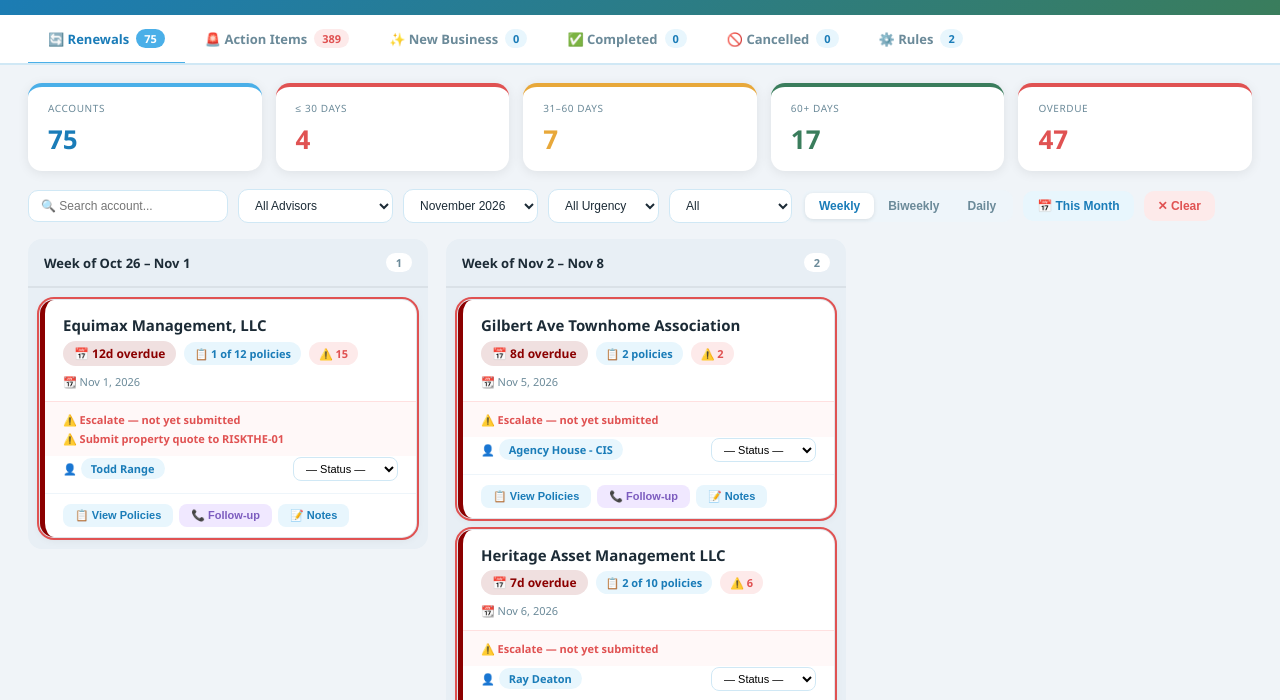
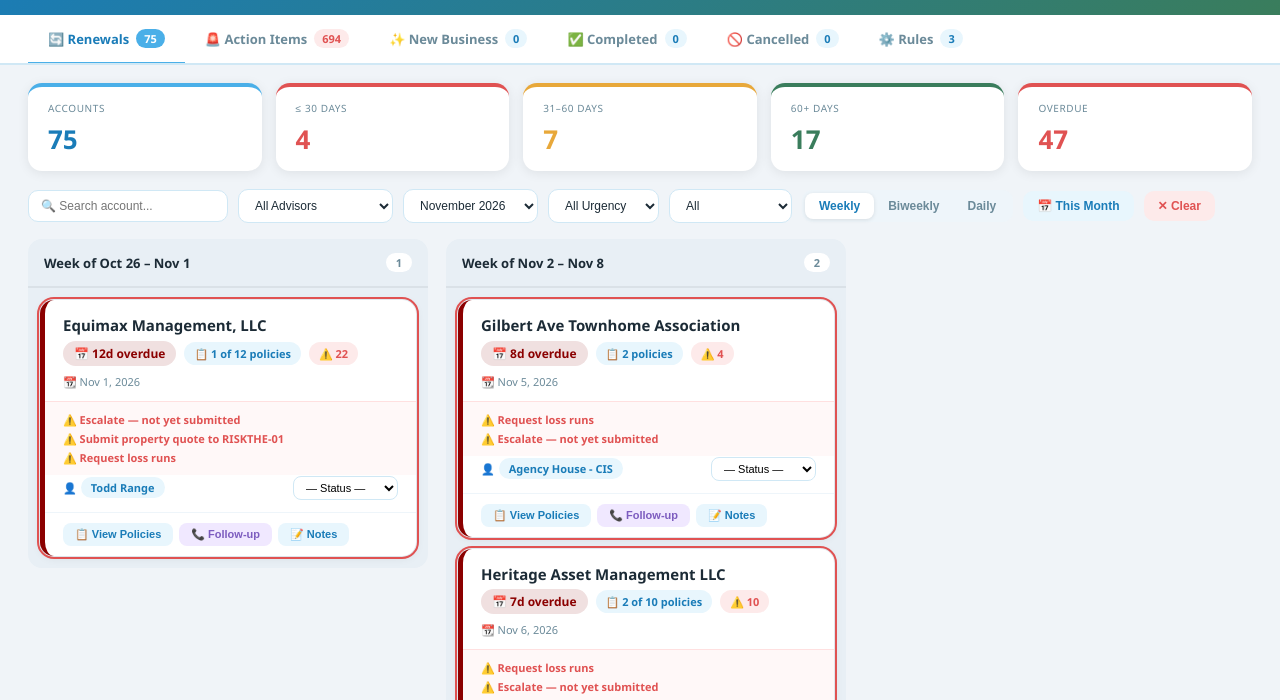
Before and after one commit to cindytames-netizen/kcm-tracker, a plain HTML site: page index.html in a window 1280 px wide. Both pictures are taken after a click on the button "💾 Save". Shown: the part 67-767 px from the top of the page. Drawn offline with Linux system fonts and the light colour scheme.

Commit message:
Update index.html

```diff
--- a/index.html
+++ b/index.html
@@ -370,9 +370,20 @@ header{background:linear-gradient(135deg,var(--sky-dark),var(--green));padding:0
 <script>
 var SK='kcm_v5', SK_NB='kcm_nb_v3', SK_RULES='kcm_rules_v3', SK_RAW='kcm_raw_v1';
 var ADVISORS=['Guy Billups','Todd Range','Riley Wilhoit','Ray Deaton','Todd Sherrer','Brad Soto','Brent Guldahl','DJ Drysdale Jr','Agency House - CIS'];
-var CHK=[{k:'docuSign',l:'DocuSign'},{k:'submitted',l:'Submitted'},{k:'epicBilled',l:'EPIC'},{k:'certsLender',l:'Certs'},{k:'binder',l:'Binder'},{k:'policySent',l:'Policy Sent'}];
+var CHK=[{k:'lossRuns',l:'Loss Runs'},{k:'docuSign',l:'DocuSign'},{k:'submitted',l:'Submitted'},{k:'epicBilled',l:'EPIC'},{k:'certsLender',l:'Certs'},{k:'binder',l:'Binder'},{k:'policySent',l:'Policy Sent'}];
+// Policy types that do NOT require loss runs
+function needsLossRuns(desc) {
+  var d=(desc||'').toLowerCase();
+  if(d.indexOf('flood')>=0)return false;
+  if(d.indexOf('boiler')>=0)return false;
+  if(d.indexOf('worker')>=0||d.indexOf('work comp')>=0)return false;
+  if(d.indexOf('epli')>=0||d.indexOf('employment practices')>=0)return false;
+  if(d.indexOf('terrorism')>=0)return false;
+  return true;
+}
 var QUOTES=[{k:'quoteGL',l:'GL'},{k:'quoteProp',l:'Property'},{k:'quoteUmb',l:'Umbrella'},{k:'quoteWC',l:'Work Comp'},{k:'quoteFlood',l:'Flood'},{k:'quoteBond',l:'Bond'}];
 var DEFAULT_RULES=[
+  {id:'r1',name:'Loss Runs Not Received (120 days)',desc:'Loss runs not received and renewal ≤ 120 days (excludes Flood, Boiler, Work Comp, EPLI, Terrorism)',field:'lossRuns',op:'notChecked',val:'',daysCond:'lte',daysVal:120,msg:'Request loss runs',severity:'warn',on:true,builtIn:true},
   {id:'r2',name:'Not Submitted (120 days)',desc:'No submission and renewal ≤ 120 days',field:'submitted',op:'notChecked',val:'',daysCond:'lte',daysVal:120,msg:'Escalate — not yet submitted',severity:'crit',on:true,builtIn:true},
   {id:'r3',name:'Bound but Policy Not Sent',desc:'Policy bound but not sent to insured',field:'policySent',op:'notChecked',val:'',daysCond:'any',daysVal:0,msg:'Follow up — send policy to insured',severity:'warn',on:true,builtIn:true}
 ];
@@ -1041,7 +1052,7 @@ function buildData() {
     // Year is included so 2026 and 2027 renewals of the same policy have independent checkbox state
     var expYear = isNaN(exp) ? '' : '||'+exp.getFullYear();
     var stableId = (r[1]+'||'+r[4]+expYear).replace(/[^a-zA-Z0-9|]/g,function(c){return '_';});
-    var pol = {id:stableId, _idx:i, accountName:r[1], issuingCompany:r[2], advisor:r[3], description:r[4], expDate:exp, daysUntil:days, premium:'', docuSign:'', submitted:'', epicBilled:'', certsLender:'', binder:'', policySent:'', quoteGL:'', quoteProp:'', quoteUmb:'', quoteWC:'', quoteFlood:'', quoteBond:''};
+    var pol = {id:stableId, _idx:i, accountName:r[1], issuingCompany:r[2], advisor:r[3], description:r[4], expDate:exp, daysUntil:days, premium:'', lossRuns:'', docuSign:'', submitted:'', epicBilled:'', certsLender:'', binder:'', policySent:'', quoteGL:'', quoteProp:'', quoteUmb:'', quoteWC:'', quoteFlood:'', quoteBond:''};
     policies.push(pol);
     if (!accounts[r[1]]) accounts[r[1]] = {name:r[1], advisor:r[3], status:'', followupLog:[], policies:[]};
     accounts[r[1]].policies.push(pol);
@@ -1137,6 +1148,8 @@ function fireRulesOnPolicy(pol,acct) {
     if(!r.on)continue;
     if(r.daysCond==='lte'&&(pol.daysUntil===null||pol.daysUntil>r.daysVal))continue;
     if(r.daysCond==='gte'&&(pol.daysUntil===null||pol.daysUntil<r.daysVal))continue;
+    // Suppress loss runs alert for policy types that don't require them
+    if(r.op==='notChecked'&&r.field==='lossRuns'&&!needsLossRuns(pol.description))continue;
     // Suppress "not yet submitted" escalation if card status shows work is underway
     if(r.op==='notChecked'&&r.field==='submitted'&&isWorking)continue;
     // Suppress "policy not sent" alert if card is not yet Bound (policy can't be sent before binding)
@@ -1236,7 +1249,7 @@ function loadSaved() {
 function saveAll() {
   try {
     var pd={};
-    for(var i=0;i<policies.length;i++){var p=policies[i];pd[p.id]={premium:p.premium||'',boundCarrier:p.boundCarrier||'',boundPremium:p.boundPremium||'',docuSign:p.docuSign,submitted:p.submitted,epicBilled:p.epicBilled,certsLender:p.certsLender,binder:p.binder,policySent:p.policySent,quoteGL:p.quoteGL,quoteProp:p.quoteProp,quoteUmb:p.quoteUmb,quoteWC:p.quoteWC,quoteFlood:p.quoteFlood,quoteBond:p.quoteBond};}
+    for(var i=0;i<policies.length;i++){var p=policies[i];pd[p.id]={premium:p.premium||'',boundCarrier:p.boundCarrier||'',boundPremium:p.boundPremium||'',lossRuns:p.lossRuns,docuSign:p.docuSign,submitted:p.submitted,epicBilled:p.epicBilled,certsLender:p.certsLender,binder:p.binder,policySent:p.policySent,quoteGL:p.quoteGL,quoteProp:p.quoteProp,quoteUmb:p.quoteUmb,quoteWC:p.quoteWC,quoteFlood:p.quoteFlood,quoteBond:p.quoteBond};}
     var ad={};var ns=Object.keys(accounts);for(var i=0;i<ns.length;i++){var n=ns[i];ad[n]={status:accounts[n].status,boundCarrier:accounts[n].boundCarrier||'',boundPremium:accounts[n].boundPremium||'',boundDates:accounts[n].boundDates||[],dateStatuses:accounts[n].dateStatuses||{},followupLog:accounts[n].followupLog||[],dateNotes:accounts[n].dateNotes||{}};}
     localStorage.setItem(SK,JSON.stringify({policies:pd,accounts:ad,savedAt:new Date().toISOString()}));
     localStorage.setItem(SK_NB,JSON.stringify(newBiz));
@@ -1268,7 +1281,7 @@ function closeSyncConfig(){document.getElementById('syncOverlay').classList.add(
 
 function getSyncPayload(){
   var pd={};
-  for(var i=0;i<policies.length;i++){var p=policies[i];pd[p.id]={premium:p.premium||'',boundCarrier:p.boundCarrier||'',boundPremium:p.boundPremium||'',docuSign:p.docuSign,submitted:p.submitted,epicBilled:p.epicBilled,certsLender:p.certsLender,binder:p.binder,policySent:p.policySent,quoteGL:p.quoteGL,quoteProp:p.quoteProp,quoteUmb:p.quoteUmb,quoteWC:p.quoteWC,quoteFlood:p.quoteFlood,quoteBond:p.quoteBond};}
+  for(var i=0;i<policies.length;i++){var p=policies[i];pd[p.id]={premium:p.premium||'',boundCarrier:p.boundCarrier||'',boundPremium:p.boundPremium||'',lossRuns:p.lossRuns,docuSign:p.docuSign,submitted:p.submitted,epicBilled:p.epicBilled,certsLender:p.certsLender,binder:p.binder,policySent:p.policySent,quoteGL:p.quoteGL,quoteProp:p.quoteProp,quoteUmb:p.quoteUmb,quoteWC:p.quoteWC,quoteFlood:p.quoteFlood,quoteBond:p.quoteBond};}
   var ad={};var ns=Object.keys(accounts);
   for(var i=0;i<ns.length;i++){var n=ns[i];ad[n]={status:accounts[n].status,boundCarrier:accounts[n].boundCarrier||'',boundPremium:accounts[n].boundPremium||'',boundDates:accounts[n].boundDates||[],dateStatuses:accounts[n].dateStatuses||{},followupLog:accounts[n].followupLog||[],dateNotes:accounts[n].dateNotes||{}};}
   return {policies:pd,accounts:ad,newBiz:JSON.stringify(newBiz),rules:JSON.stringify(rules),syncedAt:new Date().toISOString()};
@@ -1669,7 +1682,7 @@ function makeCard(a,visiblePols) {
     var p=pols[i];
     var isCancA=isCancelled(a);
     var chk='';
-    if(!isCancA){for(var j=0;j<CHK.length;j++){var f=CHK[j];chk+='<span class="chk '+(isTruthy(p[f.k])?'done':'undone')+'" onclick="togglePol(\''+p.id+'\',\''+f.k+'\',this,event)">'+(isTruthy(p[f.k])?'✔ ':'')+f.l+'</span>';}}
+    if(!isCancA){for(var j=0;j<CHK.length;j++){var f=CHK[j];if(f.k==='lossRuns'&&!needsLossRuns(p.description))continue;chk+='<span class="chk '+(isTruthy(p[f.k])?'done':'undone')+'" onclick="togglePol(\''+p.id+'\',\''+f.k+'\',this,event)">'+(isTruthy(p[f.k])?'✔ ':'')+f.l+'</span>';}}
     var qchk='';
     if(!isCancA){for(var j=0;j<QUOTES.length;j++){var q=QUOTES[j];if(isRelevantQuote(p.description,q.k))qchk+='<span class="qchk '+(isTruthy(p[q.k])?'done':'undone')+'" onclick="togglePol(\''+p.id+'\',\''+q.k+'\',this,event)">'+(isTruthy(p[q.k])?'✔ ':'')+q.l+'</span>';}}
     var pd=p.expDate&&!isNaN(p.expDate)?fmtD(p.expDate):'';
@@ -2230,7 +2243,7 @@ function handleFile(e){
       var key=hkeys[ki];cols[key]=-1;
       for(var ci=0;ci<hm[key].length;ci++){for(var hi=0;hi<headers.length;hi++){if(headers[hi].toLowerCase().trim().replace(/\s+/g,' ')===hm[key][ci]){cols[key]=hi;break;}}if(cols[key]>=0)break;}
     }
-    var savedE={};for(var i=0;i<policies.length;i++){var p=policies[i];savedE[p.accountName+'||'+p.description]={premium:p.premium||'',docuSign:p.docuSign,submitted:p.submitted,epicBilled:p.epicBilled,certsLender:p.certsLender,binder:p.binder,policySent:p.policySent,quoteGL:p.quoteGL,quoteProp:p.quoteProp,quoteUmb:p.quoteUmb,quoteWC:p.quoteWC,quoteFlood:p.quoteFlood,quoteBond:p.quoteBond};}
+    var savedE={};for(var i=0;i<policies.length;i++){var p=policies[i];savedE[p.accountName+'||'+p.description]={premium:p.premium||'',lossRuns:p.lossRuns,docuSign:p.docuSign,submitted:p.submitted,epicBilled:p.epicBilled,certsLender:p.certsLender,binder:p.binder,policySent:p.policySent,quoteGL:p.quoteGL,quoteProp:p.quoteProp,quoteUmb:p.quoteUmb,quoteWC:p.quoteWC,quoteFlood:p.quoteFlood,quoteBond:p.quoteBond};}
     var savedA={};var ans=Object.keys(accounts);for(var i=0;i<ans.length;i++)savedA[ans[i]]={status:accounts[ans[i]].status,boundCarrier:accounts[ans[i]].boundCarrier||'',boundPremium:accounts[ans[i]].boundPremium||'',boundDates:accounts[ans[i]].boundDates||[],dateStatuses:accounts[ans[i]].dateStatuses||{},followupLog:accounts[ans[i]].followupLog||[],dateNotes:accounts[ans[i]].dateNotes||{}};
     var newRAW=[];
     for(var i=hr+1;i<raw.length;i++){
```
